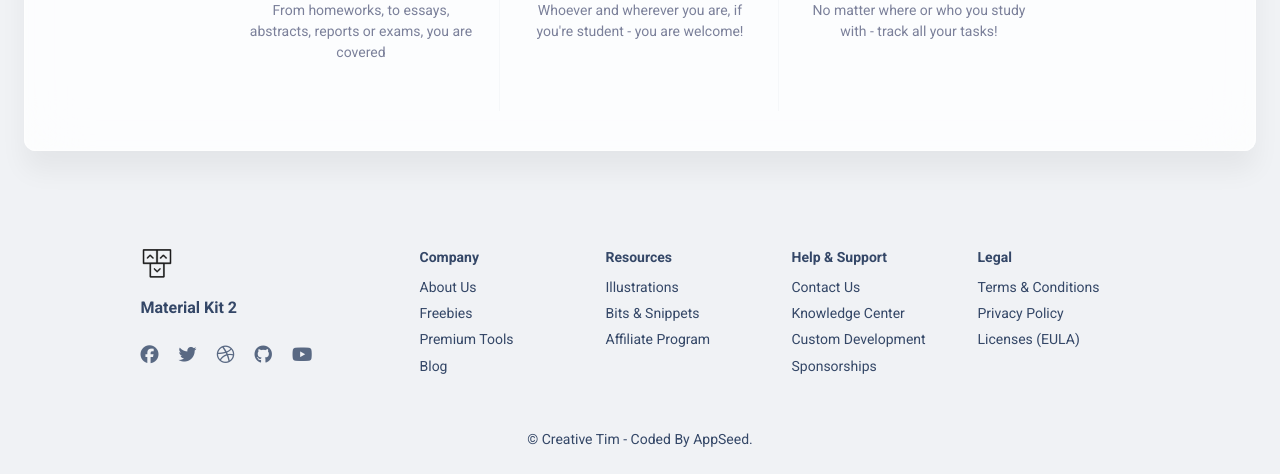
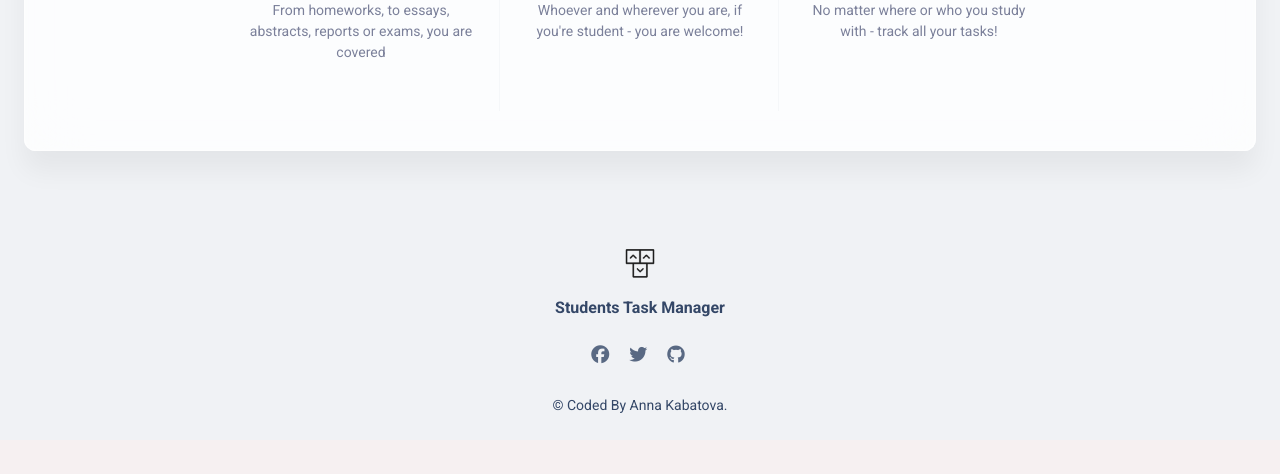
Before and after one commit to AnnaKabatova/students-task-manager, a Django app: template templates/manager/index.html in a window 1280 px wide. Shown: the part 712-1186 px from the top of the page. After the commit the page ends 1125 px from the top, so only its background shows below. Run offline with Django 3.2, Linux system fonts and the light colour scheme; the template is opened without the code that fills it, so the values that code supplies are empty; some libraries are stand-ins or nearby versions.

Commit message:
Fix footer on index page

```diff
--- a/manager/views.py
+++ b/manager/views.py
@@ -14,7 +14,6 @@ from .models import Task, TaskType, Student, Group
 from .forms import *
 
 
-@login_required
 def index(request):
     """View function for the home page"""
 
--- a/students_task_manager/urls.py
+++ b/students_task_manager/urls.py
@@ -21,5 +21,5 @@ from django.urls import path, include
 urlpatterns = [
     path("admin/", admin.site.urls),
     path("manager/", include("manager.urls", namespace="manager")),
-path("accounts/", include("django.contrib.auth.urls")),
+    path("accounts/", include("django.contrib.auth.urls")),
 ] + static(settings.STATIC_URL, document_root=settings.STATIC_ROOT)
--- a/templates/includes/footer.html
+++ b/templates/includes/footer.html
@@ -12,7 +12,7 @@
           <div>
             <ul class="d-flex flex-row ms-n3 nav">
               <li class="nav-item">
-                <a class="nav-link pe-1" href="https://www.facebook.com//anna.kabatova.00/" target="_blank">
+                <a class="nav-link pe-1" href="https://www.facebook.com/anna.kabatova.00/" target="_blank">
                   <i class="fab fa-facebook text-lg opacity-8"></i>
                 </a>
               </li>
--- a/templates/manager/index.html
+++ b/templates/manager/index.html
@@ -80,145 +80,36 @@
   <footer class="footer pt-5 mt-5">
     <div class="container">
       <div class=" row">
-        <div class="col-md-3 mb-4 ms-auto">
-          <div>
+        <div class="col-12">
+          <div class="text-center">
             <a href="https://appseed.us/product/django-material-kit">
               <img src="{{ ASSETS_ROOT }}/img/logo-ct-dark.png" class="mb-3 footer-logo" alt="main_logo">
             </a>
-            <h6 class="font-weight-bolder mb-4">Material Kit 2</h6>
+            <h6 class="font-weight-bolder mb-4">Students Task Manager</h6>
           </div>
           <div>
-            <ul class="d-flex flex-row ms-n3 nav">
+            <ul class="d-flex flex-row ms-n3 nav justify-content-center">
               <li class="nav-item">
-                <a class="nav-link pe-1" href="https://www.facebook.com/CreativeTim" target="_blank">
+                <a class="nav-link pe-1" href="https://www.facebook.com/anna.kabatova.00/" target="_blank">
                   <i class="fab fa-facebook text-lg opacity-8"></i>
                 </a>
               </li>
               <li class="nav-item">
-                <a class="nav-link pe-1" href="https://twitter.com/creativetim" target="_blank">
+                <a class="nav-link pe-1" href="https://twitter.com/AnnaKabatova1" target="_blank">
                   <i class="fab fa-twitter text-lg opacity-8"></i>
                 </a>
               </li>
               <li class="nav-item">
-                <a class="nav-link pe-1" href="https://dribbble.com/creativetim" target="_blank">
-                  <i class="fab fa-dribbble text-lg opacity-8"></i>
-                </a>
-              </li>
-              <li class="nav-item">
-                <a class="nav-link pe-1" href="https://github.com/creativetimofficial" target="_blank">
+                <a class="nav-link pe-1" href="https://github.com/AnnaKabatova" target="_blank">
                   <i class="fab fa-github text-lg opacity-8"></i>
                 </a>
-              </li>
-              <li class="nav-item">
-                <a class="nav-link pe-1" href="https://www.youtube.com/channel/UCVyTG4sCw-rOvB9oHkzZD1w" target="_blank">
-                  <i class="fab fa-youtube text-lg opacity-8"></i>
-                </a>
-              </li>
-            </ul>
-          </div>
-        </div>
-        <div class="col-md-2 col-sm-6 col-6 mb-4">
-          <div>
-            <h6 class="text-sm">Company</h6>
-            <ul class="flex-column ms-n3 nav">
-              <li class="nav-item">
-                <a class="nav-link" href="https://www.creative-tim.com/presentation" target="_blank">
-                  About Us
-                </a>
-              </li>
-              <li class="nav-item">
-                <a class="nav-link" href="https://www.creative-tim.com/templates/free" target="_blank">
-                  Freebies
-                </a>
-              </li>
-              <li class="nav-item">
-                <a class="nav-link" href="https://www.creative-tim.com/templates/premium" target="_blank">
-                  Premium Tools
-                </a>
-              </li>
-              <li class="nav-item">
-                <a class="nav-link" href="https://www.creative-tim.com/blog" target="_blank">
-                  Blog
-                </a>
-              </li>
-            </ul>
-          </div>
-        </div>
-        <div class="col-md-2 col-sm-6 col-6 mb-4">
-          <div>
-            <h6 class="text-sm">Resources</h6>
-            <ul class="flex-column ms-n3 nav">
-              <li class="nav-item">
-                <a class="nav-link" href="https://iradesign.io/" target="_blank">
-                  Illustrations
-                </a>
-              </li>
-              <li class="nav-item">
-                <a class="nav-link" href="https://www.creative-tim.com/bits" target="_blank">
-                  Bits & Snippets
-                </a>
-              </li>
-              <li class="nav-item">
-                <a class="nav-link" href="https://www.creative-tim.com/affiliates/new" target="_blank">
-                  Affiliate Program
-                </a>
-              </li>
-            </ul>
-          </div>
-        </div>
-        <div class="col-md-2 col-sm-6 col-6 mb-4">
-          <div>
-            <h6 class="text-sm">Help & Support</h6>
-            <ul class="flex-column ms-n3 nav">
-              <li class="nav-item">
-                <a class="nav-link" href="https://www.creative-tim.com/contact-us" target="_blank">
-                  Contact Us
-                </a>
-              </li>
-              <li class="nav-item">
-                <a class="nav-link" href="https://www.creative-tim.com/knowledge-center" target="_blank">
-                  Knowledge Center
-                </a>
-              </li>
-              <li class="nav-item">
-                <a class="nav-link" href="https://services.creative-tim.com/?ref=ct-mk2-footer" target="_blank">
-                  Custom Development
-                </a>
-              </li>
-              <li class="nav-item">
-                <a class="nav-link" href="https://www.creative-tim.com/sponsorships" target="_blank">
-                  Sponsorships
-                </a>
-              </li>
-            </ul>
-          </div>
-        </div>
-        <div class="col-md-2 col-sm-6 col-6 mb-4 me-auto">
-          <div>
-            <h6 class="text-sm">Legal</h6>
-            <ul class="flex-column ms-n3 nav">
-              <li class="nav-item">
-                <a class="nav-link" href="https://www.creative-tim.com/knowledge-center/terms-of-service" target="_blank">
-                  Terms & Conditions
-                </a>
-              </li>
-              <li class="nav-item">
-                <a class="nav-link" href="https://www.creative-tim.com/knowledge-center/privacy-policy" target="_blank">
-                  Privacy Policy
-                </a>
-              </li>
-              <li class="nav-item">
-                <a class="nav-link" href="https://www.creative-tim.com/license" target="_blank">
-                  Licenses (EULA)
-                </a>
-              </li>
             </ul>
           </div>
         </div>
         <div class="col-12">
           <div class="text-center">
             <p class="text-dark my-4 text-sm font-weight-normal">
-              &copy; <a href="https://bit.ly/3fKQZaL" target="_blank">Creative Tim</a> - Coded By AppSeed.
+              &copy; Coded By Anna Kabatova.
             </p>
           </div>
         </div>
```
